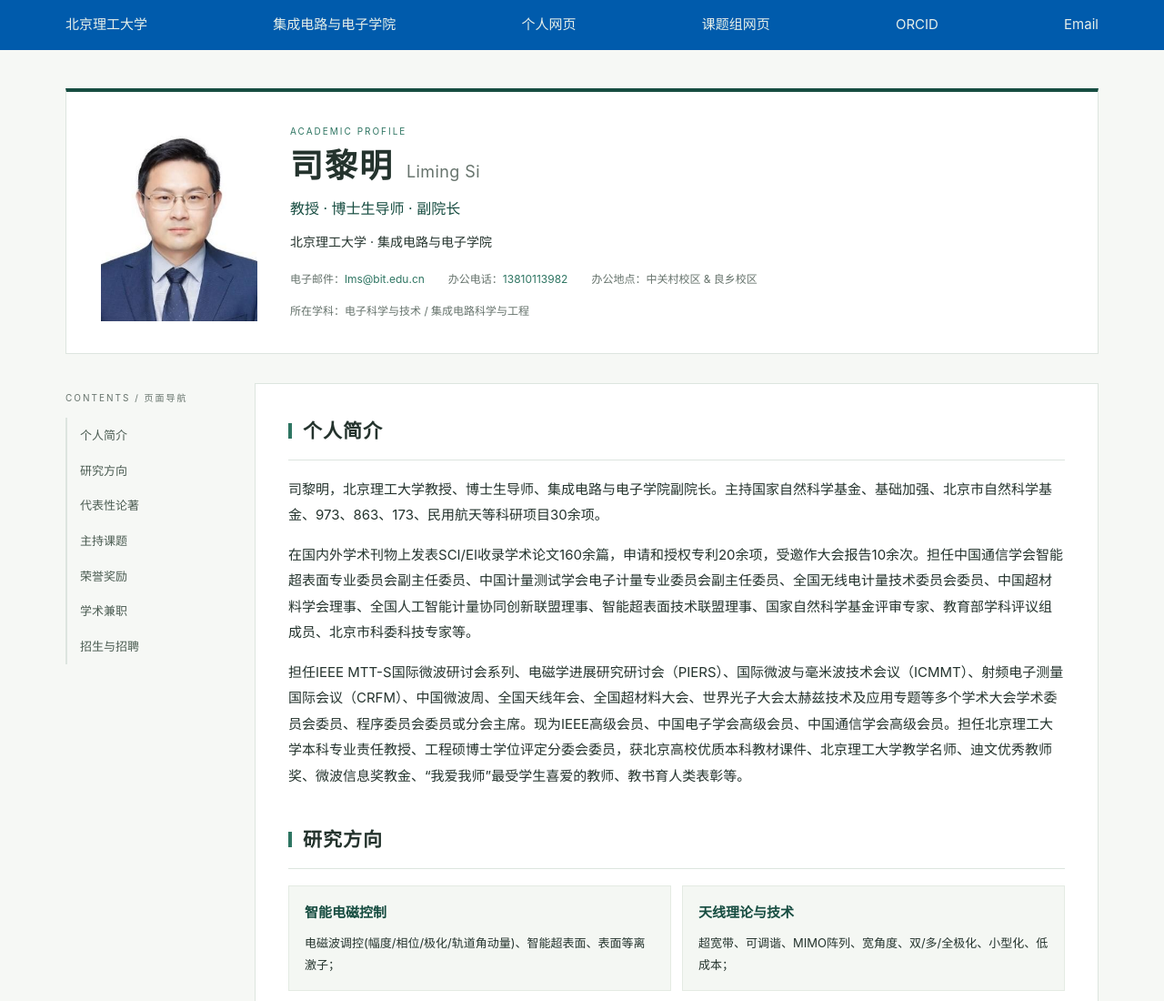
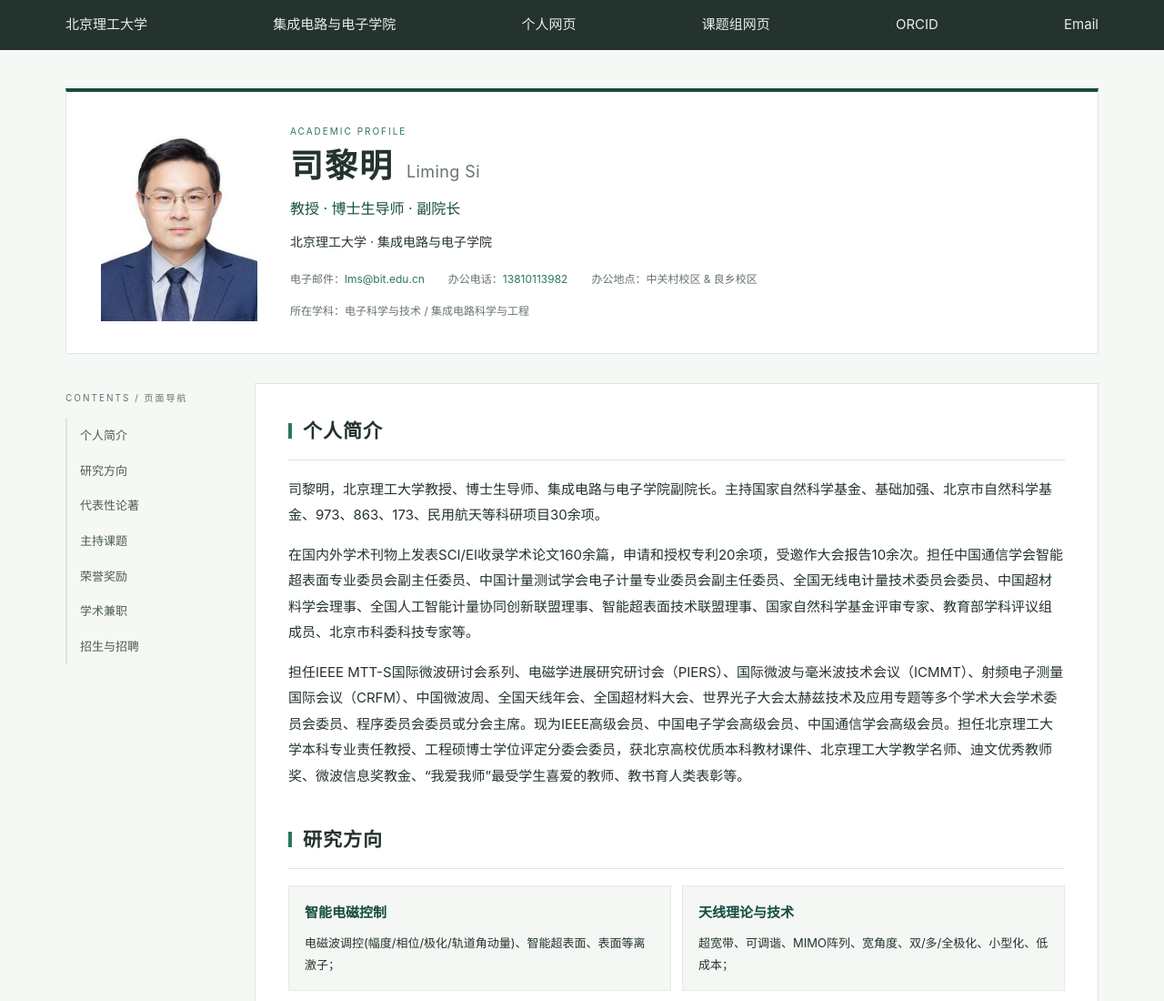
Before and after one commit to lmsbit/lmsbit.github.io, a plain HTML site: page index.html in a window 1280 px wide. Shown: the top 1100 px of the page at 91% size. Drawn offline with Linux system fonts and the light colour scheme.

Commit message:
Update index.html

```diff
--- a/index.html
+++ b/index.html
@@ -17,7 +17,7 @@
     a:focus-visible, summary:focus-visible { outline:2px solid var(--accent); outline-offset:4px; }
     .skip { position:absolute; top:-80px; left:20px; padding:7px 14px; background:white; z-index:5; }
     .skip:focus { top:8px; }
-    .topbar { background:#005BAC; color:#222222; }
+    .topbar { background:var(--ink); color:white; }
     .topbar-inner { max-width:1200px; margin:auto; padding:13px 32px; display:flex; justify-content:space-between; gap:20px; align-items:center; }
     .school { font-size:15px; letter-spacing:1px; font-weight:600; }
     .school small { display:block; font-size:10px; font-weight:400; letter-spacing:1px; opacity:.75; line-height:1.4; }
```
